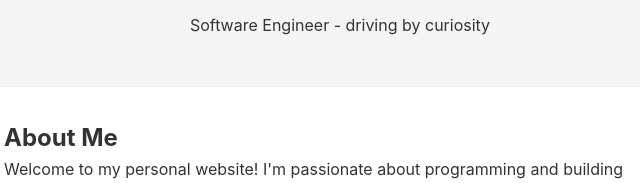
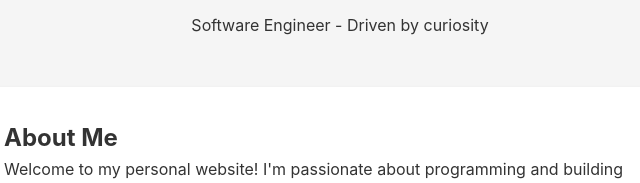
Before and after one commit to nkitlabs/nkitlabs.github.io, a plain HTML site: page index.html in a window 1280 px wide. Shown: the part 273-456 px from the top of the page, 300-940 px from the left. Drawn offline with Linux system fonts and the light colour scheme.

Commit message:
fix wording

```diff
--- a/index.html
+++ b/index.html
@@ -80,7 +80,7 @@
       <header>
         <img src="profile.jpg" alt="Profile Picture" class="profile-image" />
         <h1>Natthakun Kitthaworn</h1>
-        <p>Software Engineer - driving by curiosity</p>
+        <p>Software Engineer - Driven by curiosity</p>
       </header>
 
       <section class="bio">
```
